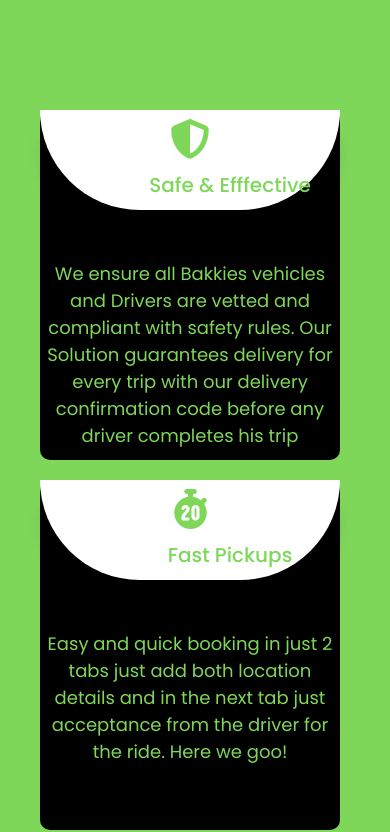
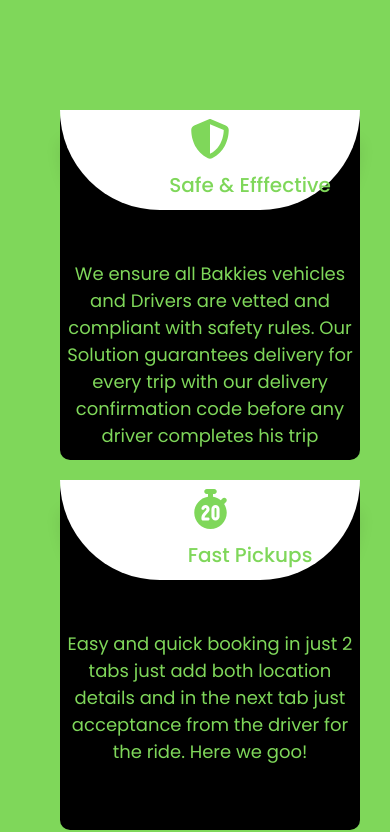
Before and after one commit to leke15/bakkigofree, a React (Create React App) app: page / in a window 390 px wide. Shown: the part 1378-2210 px from the top of the page. Built offline with nearby package versions, Linux system fonts and the light colour scheme.

Commit message:
made the features more central of the screen

```diff
--- a/src/components/earnings/earnings.css
+++ b/src/components/earnings/earnings.css
@@ -76,6 +76,6 @@
 
     .features-container{
         margin-top: 100px;
-        margin-left: 40px;
+        margin-left: 60px;
     }
 }
```
